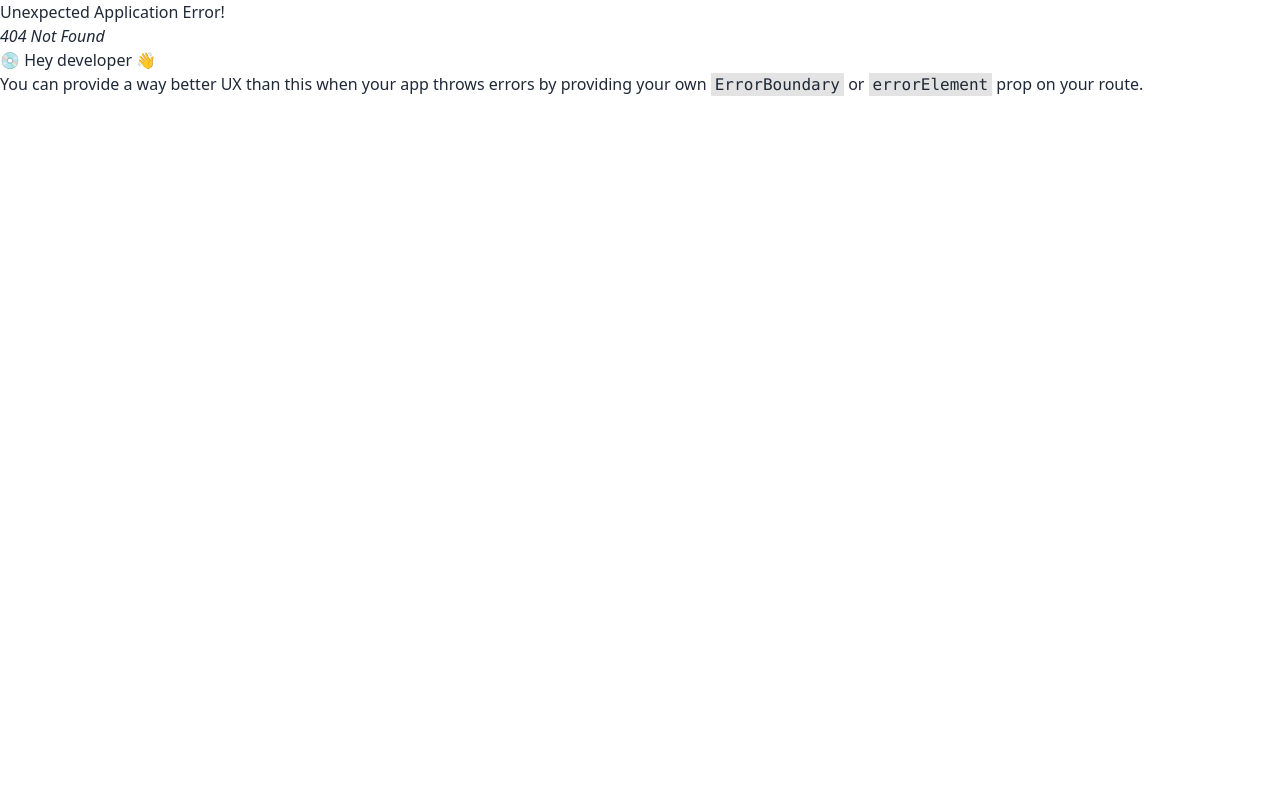
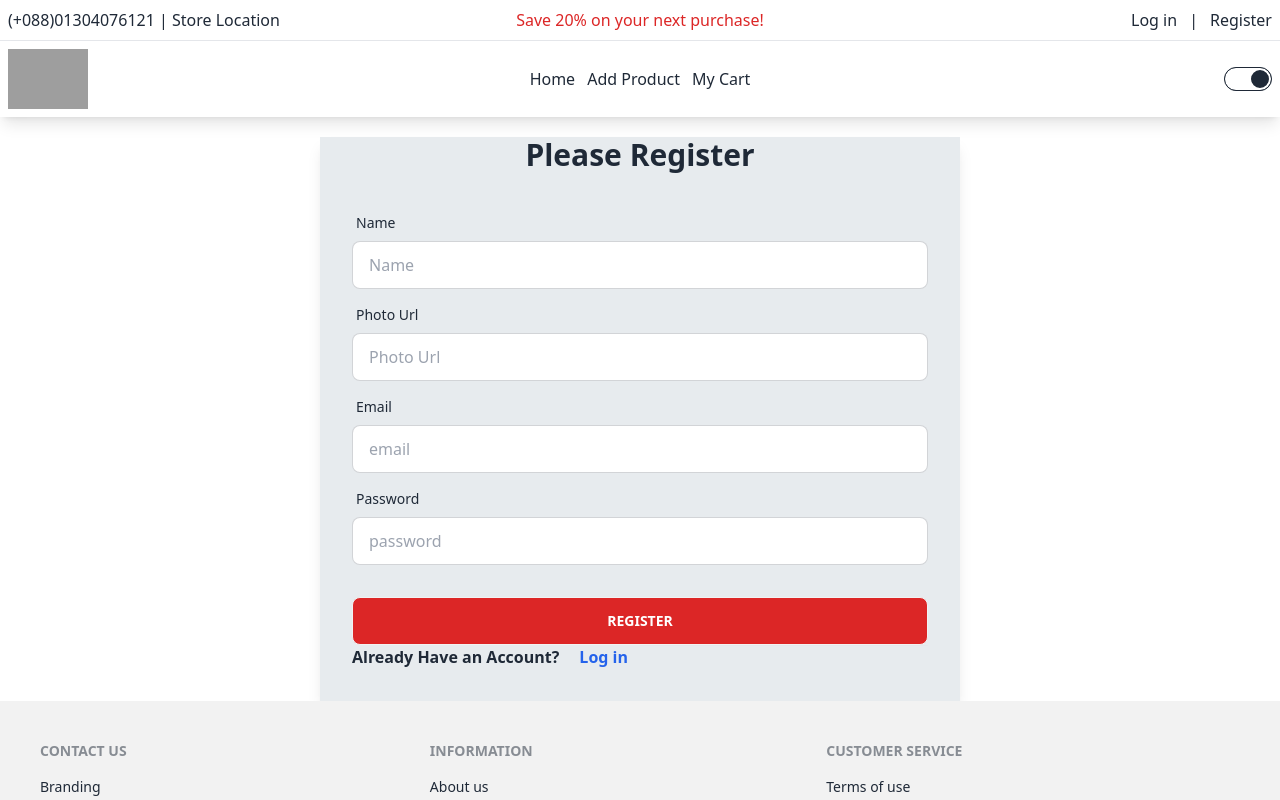
Before and after one commit to mdmonir-hossain/brandshop-client, a React (Vite) app: page /register in a window 1280 px wide. Before the commit this address had no page. Shown: the top 800 px of the page. Built offline with nearby package versions, Linux system fonts and the light colour scheme; grey boxes are pictures that could not be loaded.

Commit message:
Log in page and register Page

```diff
--- a/src/Components/BrandCard/BrandCard.jsx
+++ b/src/Components/BrandCard/BrandCard.jsx
@@ -5,13 +5,15 @@ const BrandCard = ({ brands }) => {
     const {id,name,image} = brands;
     return (
       <div>
-        <Link>
-          <div className="card w-96 bg-base-100 shadow-lg bg-[#E7EBEE]">
+        <Link to={`/brandProducts/${name}`}>
+          <div className="card   shadow-lg bg-[#E7EBEE] hover:">
             <figure className="px-10 pt-10">
               <img src={image} alt="Shoes" className="rounded-xl" />
             </figure>
-            <div className="card-body items-center text-center">
-              <h2 className="card-title text-3xl font-extrabold">{name}</h2>
+            <div className="w-full bg-gray-300 h-1"></div>
+            <div className="card-body w-full items-center text-center">
+              <h2 className="card-title  text-3xl font-extrabold">{name}</h2>
+
             </div>
           </div>
         </Link>
--- a/src/Components/Header/Navbar/Navbar.jsx
+++ b/src/Components/Header/Navbar/Navbar.jsx
@@ -17,8 +17,8 @@ const Navbar = () => {
             </li>
           </ul>
         </div>
-          <div className="navbar-end">
-            <Link>Log in</Link> |<Link>Register</Link>
+        <div className="navbar-end gap-3">
+          <Link to="/login">Log in</Link> | <Link to="/register">Register</Link>
         </div>
       </div>
       <hr />
@@ -44,54 +44,89 @@ const Navbar = () => {
             </label>
             <ul
               tabIndex={0}
-                className="menu menu-sm dropdown-content mt-3 z-[1] p-2 shadow bg-base-100 rounded-box w-52"
+              className="menu-sm dropdown-content mt-3 z-[1] p-2 shadow bg-red-100 rounded-box gap-3 w-52"
             >
               <li>
-                  <NavLink>Home</NavLink>
+                <NavLink
+                  to="/"
+                  className={({ isActive, isPending }) =>
+                    isPending
+                      ? "pending"
+                      : isActive
+                      ? "border-b-2 border-red-600"
+                      : ""
+                  }
+                >
+                  Home
+                </NavLink>
               </li>
               <li>
-                  <a>Parent</a>
-                  <ul className="p-2">
-                    <li>
-                      <a>Submenu 1</a>
-                    </li>
-                    <li>
-                      <a>Submenu 2</a>
-                    </li>
-                  </ul>
-                </li>
-                <li>
-                  <a>Item 3</a>
+                <NavLink
+                  to="/addproduct"
+                  className={({ isActive, isPending }) =>
+                    isPending
+                      ? "pending"
+                      : isActive
+                      ? "border-b-2 border-red-600"
+                      : ""
+                  }
+                >
+                  Add Product
+                </NavLink>
               </li>
             </ul>
           </div>
           <img className="w-20" src="https://i.ibb.co/vL9Kt0Q/mh-store.png" />
         </div>
         <div className="navbar-center hidden lg:flex">
-            <ul className="menu menu-horizontal px-1">
+          <ul className=" menu-horizontal px-1 gap-3">
             <li>
-                <NavLink>Home</NavLink>
-              </li>
-              <li tabIndex={0}>
-                <details>
-                  <summary>Parent</summary>
-                  <ul className="p-2">
-                    <li>
-                      <a>Submenu 1</a>
+              <NavLink
+                to="/"
+                className={({ isActive, isPending }) =>
+                  isPending
+                    ? "pending"
+                    : isActive
+                    ? "border-b-2 border-red-600"
+                    : ""
+                }
+              >
+                Home
+              </NavLink>
             </li>
             <li>
-                      <a>Submenu 2</a>
+              <NavLink
+                to="/addproduct"
+                className={({ isActive, isPending }) =>
+                  isPending
+                    ? "pending"
+                    : isActive
+                    ? "border-b-2 border-red-600"
+                    : ""
+                }
+              >
+                Add Product
+              </NavLink>
+            </li>
+            <li>
+              <NavLink
+                to="/mycart"
+                className={({ isActive, isPending }) =>
+                  isPending
+                    ? "pending"
+                    : isActive
+                    ? "border-b-2 border-red-600"
+                    : ""
+                }
+              >
+                My Cart
+              </NavLink>
             </li>
           </ul>
-                </details>
-              </li>
-              <li>
-                <a>Item 3</a>
-              </li>
-            </ul>
+
         </div>
         <div className="navbar-end">
-            <a className="btn">Button</a>
+          <input type="checkbox" className="toggle" checked />
         </div>
       </div>
     </div>
--- a/src/Layout/MainLayout/MainLayout.jsx
+++ b/src/Layout/MainLayout/MainLayout.jsx
@@ -8,7 +8,7 @@ const MainLayout = () => {
     return (
         <div>
             <Navbar></Navbar>
-            <Banner></Banner>
+
             <Outlet></Outlet>
             <Footer></Footer>
         </div>
--- /dev/null
+++ b/src/Pages/AddProduct/AddProduct.jsx
@@ -0,0 +1,91 @@
+
+
+const AddProduct = () => {
+    return (
+        <div className=" mt-10 mb-10">
+            <h1 className="text-center text-3xl font-extrabold">Add Product</h1>
+        <div className="card flex-shrink-0 w-full lg:w-1/2 shadow-2xl bg-[#E7EBEE] mx-auto ">
+          <form className="card-body ">
+            <div className="grid grid-cols-1 lg:grid-cols-2 gap-2">
+              <div className="form-control w-full">
+                <label className="label">
+                  <span className="label-text">Email</span>
+                </label>
+                <input
+                  type="email"
+                  placeholder="email"
+                  className="input input-bordered w-full"
+                  required
+                />
+              </div>
+              <div className="form-control w-full">
+                <label className="label">
+                  <span className="label-text">Password</span>
+                </label>
+                <input
+                  type="password"
+                  placeholder="password"
+                  className="input input-bordered w-full"
+                  required
+                />
+              </div>
+            </div>
+            <div className="grid grid-cols-1 lg:grid-cols-2 gap-2">
+              <div className="form-control w-full">
+                <label className="label">
+                  <span className="label-text">Email</span>
+                </label>
+                <input
+                  type="email"
+                  placeholder="email"
+                  className="input input-bordered w-full"
+                  required
+                />
+              </div>
+              <div className="form-control w-full">
+                <label className="label">
+                  <span className="label-text">Password</span>
+                </label>
+                <input
+                  type="password"
+                  placeholder="password"
+                  className="input input-bordered w-full"
+                  required
+                />
+              </div>
+            </div>
+            <div className="grid grid-cols-1 lg:grid-cols-2 gap-2">
+              <div className="form-control w-full">
+                <label className="label">
+                  <span className="label-text">Email</span>
+                </label>
+                <input
+                  type="email"
+                  placeholder="email"
+                  className="input input-bordered w-full"
+                  required
+                />
+              </div>
+              <div className="form-control w-full">
+                <label className="label">
+                  <span className="label-text">Password</span>
+                </label>
+                <input
+                  type="password"
+                  placeholder="password"
+                  className="input input-bordered w-full"
+                  required
+                />
+              </div>
+            </div>
+
+            <div className="form-control full mt-6 flex items-center justify-between">
+              <button className="btn bg-red-600 text-white">Add Product</button>
+            </div>
+          </form>
+        </div>
+      </div>
+    );
+};
+
+export default AddProduct;
--- a/src/Pages/Home/Home.jsx
+++ b/src/Pages/Home/Home.jsx
@@ -1,5 +1,6 @@
 import { useLoaderData } from "react-router-dom";
 import BrandCard from "../../Components/BrandCard/BrandCard";
+import Banner from "../../Components/Header/Banner/Banner";
 
 
 const Home = () => {
@@ -7,14 +8,17 @@ const Home = () => {
     const brandData = useLoaderData();
     console.log(brandData)
     return (
+        <div>
+            <Banner></Banner>
         <div className="mt-10 mb-10">
           <h1 className="text-center text-3xl font-extrabold mb-2">
-          Our Brand Produscts
+            Our Brand Products
           </h1>
-        <div className="grid grid-cols-3 container mx-auto gap-4 ">
+          <div className="grid grid-cols-1 lg:grid-cols-3 md:grid-cols-2  container mx-auto gap-4 ">
             {brandData.map((brands) => (
               <BrandCard key={brands.id} brands={brands}></BrandCard>
             ))}
+          </div>
         </div>
       </div>
     );
--- /dev/null
+++ b/src/Pages/Login/Login.jsx
@@ -0,0 +1,55 @@
+import { Link } from "react-router-dom";
+
+const Login = () => {
+  const handleLogin = () => {
+
+  }
+  return (
+    <div>
+      <div className="w-1/2  shadow-lg bg-[#E7EBEE] mx-auto mt-10 mb-10 ">
+        <h1 className="text-3xl font-extrabold text-center">Please Login</h1>
+        <form onSubmit={handleLogin} className="card-body">
+          <div className="form-control">
+            <label className="label">
+              <span className="label-text">Email</span>
+            </label>
+            <input
+              type="email"
+              placeholder="email"
+              name="email"
+              className="input input-bordered"
+              required
+            />
+          </div>
+          <div className="form-control">
+            <label className="label">
+              <span className="label-text">Password</span>
+            </label>
+            <input
+              type="password"
+              placeholder="password"
+              name="password"
+              className="input input-bordered"
+              required
+            />
+          </div>
+          <div className=" mt-6 flex items-center justify-between">
+            <button className="btn bg-red-600 text-white">Login</button>
+            <button className="btn ">Google Login</button>
+          </div>
+          <hr />
+          <div className="grid grid-cols-2">
+            <p className="font-bold">
+              Don't have an account?
+              <Link to="/register" className="text-blue-600 ml-5">
+                Register
+              </Link>
+            </p>
+          </div>
+        </form>
+      </div>
+    </div>
+  );
+};
+
+export default Login;
--- /dev/null
+++ b/src/Pages/Register/Register.jsx
@@ -0,0 +1,81 @@
+import { Link } from "react-router-dom";
+
+
+const Register = () => {
+
+    const handleRegister = () => {
+
+}
+
+    return (
+      <div className="w-1/2 shadow-lg mx-auto bg-[#E7EBEE]">
+        <h1 className="text-3xl font-extrabold text-center mt-5">
+          Please Register
+        </h1>
+        <form onSubmit={handleRegister} className="card-body">
+          <div className="form-control">
+            <label className="label">
+              <span className="label-text">Name</span>
+            </label>
+            <input
+              type="text"
+              placeholder="Name"
+              name="name"
+              className="input input-bordered"
+              required
+            />
+          </div>
+          <div className="form-control">
+            <label className="label">
+              <span className="label-text">Photo Url</span>
+            </label>
+            <input
+              type="text"
+              placeholder="Photo Url"
+              name="image"
+              className="input input-bordered"
+              required
+            />
+          </div>
+          <div className="form-control">
+            <label className="label">
+              <span className="label-text">Email</span>
+            </label>
+            <input
+              type="email"
+              placeholder="email"
+              name="email"
+              className="input input-bordered"
+              required
+            />
+          </div>
+          <div className="form-control">
+            <label className="label">
+              <span className="label-text">Password</span>
+            </label>
+            <input
+              type="password"
+              placeholder="password"
+              name="password"
+              className="input input-bordered"
+              required
+            />
+          </div>
+          <div className="form-control mt-6">
+            <button className="btn bg-red-600 text-white">Register</button>
+            <div className="grid grid-cols-2 justify-start ">
+              <p className="font-bold">
+                Already Have an Account?
+                <Link to="/login" className="text-blue-600 ml-5">
+                  Log in
+                </Link>
+              </p>
+              <hr />
+            </div>
+          </div>
+        </form>
+      </div>
+    );
+};
+
+export default Register;
--- a/src/Routes/Routes.jsx
+++ b/src/Routes/Routes.jsx
@@ -1,6 +1,9 @@
 import { createBrowserRouter } from "react-router-dom";
 import MainLayout from "../Layout/MainLayout/MainLayout";
 import Home from "../Pages/Home/Home";
+import AddProduct from "../Pages/AddProduct/AddProduct";
+import Login from "../Pages/Login/Login";
+import Register from "../Pages/Register/Register";
 
 
 const Routes = createBrowserRouter([
@@ -11,7 +14,27 @@ const Routes = createBrowserRouter([
       {
         path: "/",
         element: <Home></Home>,
-        loader:()=> fetch('/brand.json')
+        loader: () => fetch("/brand.json"),
+      },
+      {
+        path: "/brandProducts/:name",
+        element: <div>products</div>,
+      },
+      {
+        path: "/addproduct",
+        element: <AddProduct></AddProduct>,
+      },
+      {
+        path: "/mycart",
+        element: <div>my cart</div>,
+      },
+      {
+        path: "/login",
+        element: <Login></Login>,
+      },
+      {
+        path: "/register",
+        element: <Register></Register>,
       },
     ],
   },
```
Lines whose indentation alone changed are shown as unchanged.
